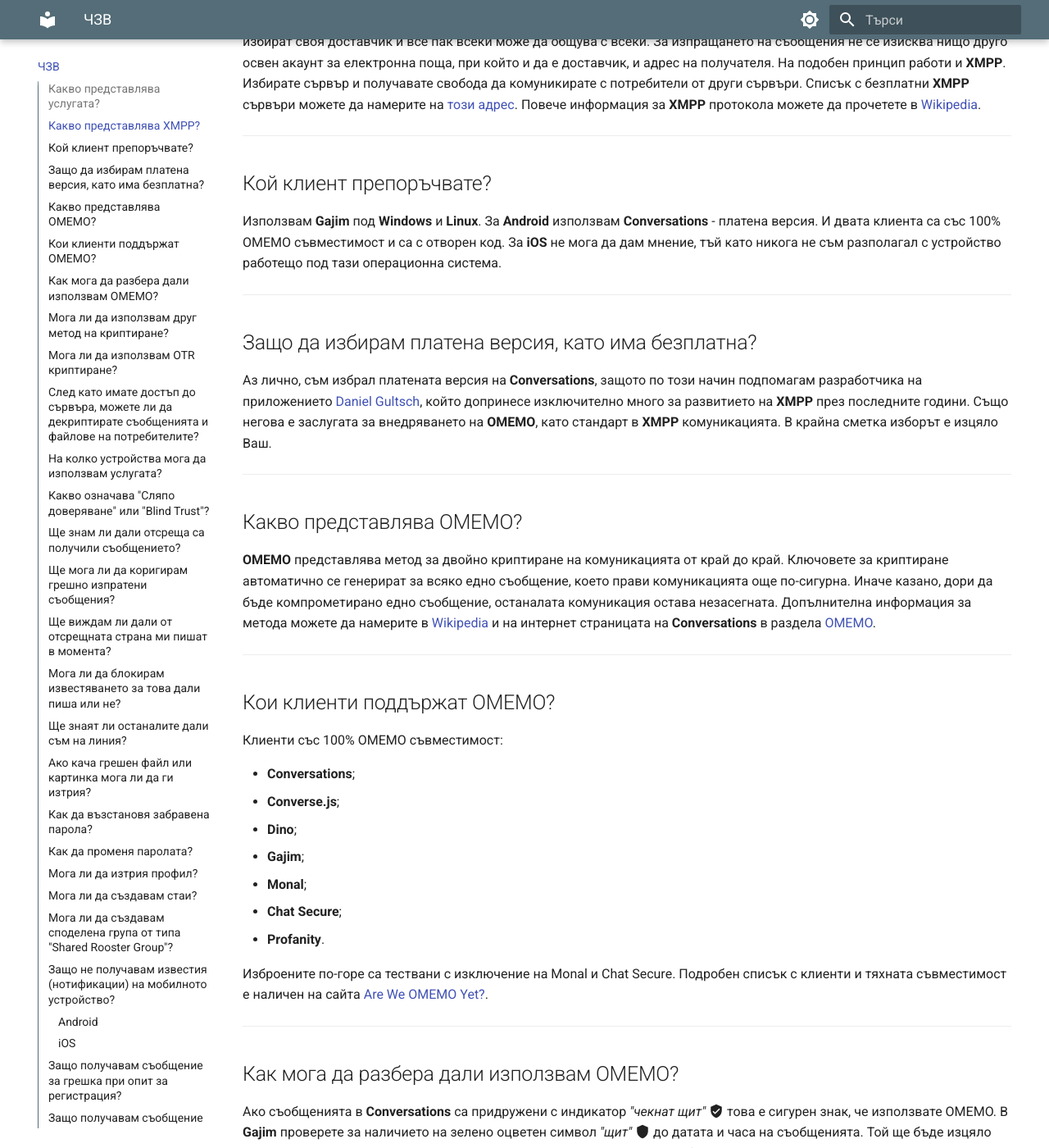
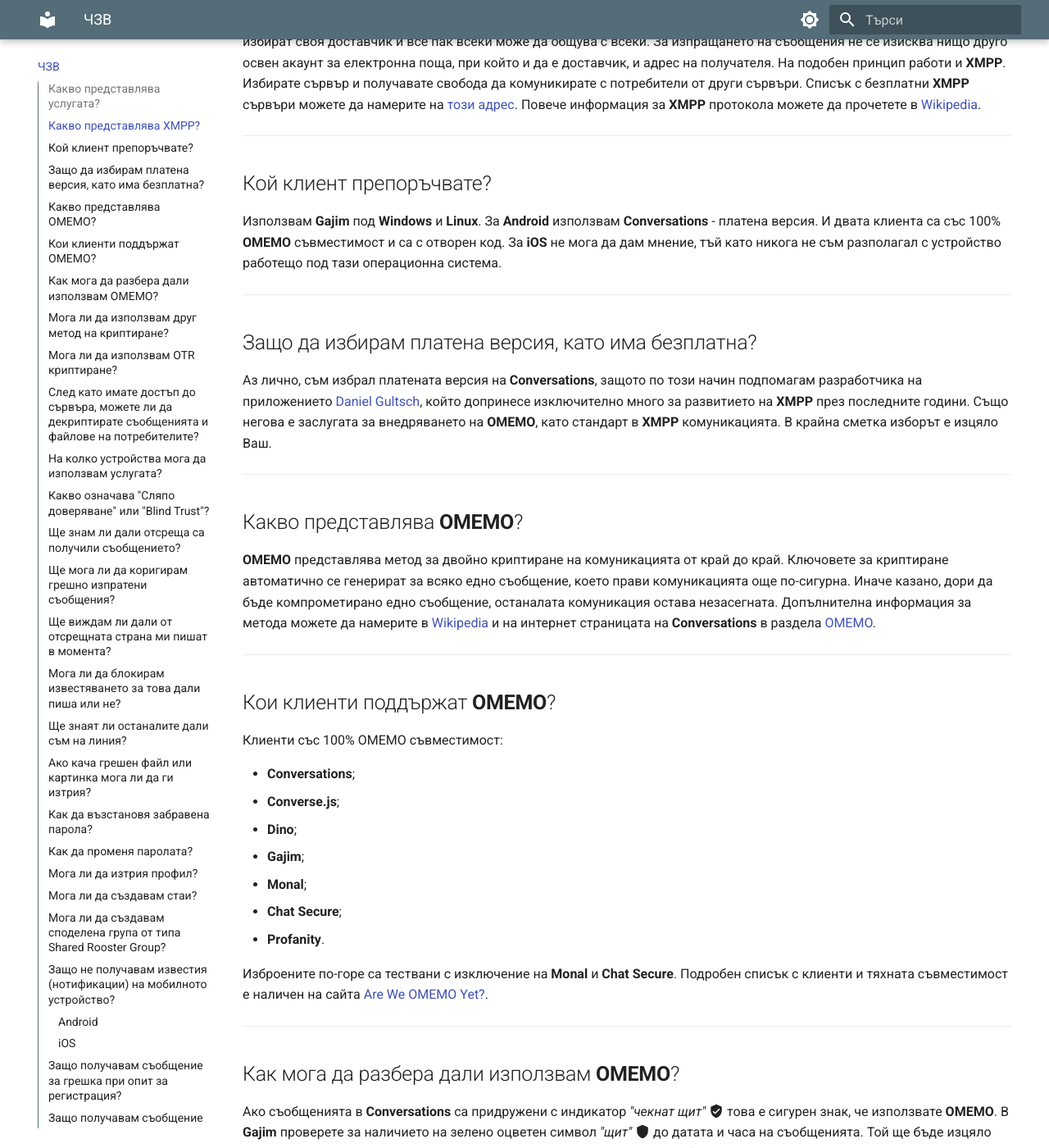
Before and after one commit to MrEddX/docs.chatrix.one, an MkDocs documentation site: the page built from docs/често-задавани-въпроси.md, in a window 1280 px wide and 1400 px high, scrolled down 1443 px. Shown: the whole window at 82% size. Built offline with MkDocs 1.6.1 and Material for MkDocs 9.7.7, drawn with Linux system fonts in a browser that asks for light colours; some of the changed text lies outside the part shown.

Commit message:
Multiple Content Corrections

```diff
--- a/docs/често-задавани-въпроси.md
+++ b/docs/често-задавани-въпроси.md
@@ -29,7 +29,7 @@
 
 ## Кой клиент препоръчвате?
 
-Използвам **Gajim** под **Windows** и **Linux**. За **Android** използвам **Conversations** - платена версия. И двата клиента са със 100% OMEMO съвместимост и са с отворен код. За **iOS** не мога да дам мнение, тъй като никога не съм разполагал с устройство работещо под тази операционна система.
+Използвам **Gajim** под **Windows** и **Linux**. За **Android** използвам **Conversations** - платена версия. И двата клиента са със 100% **OMEMO** съвместимост и са с отворен код. За **iOS** не мога да дам мнение, тъй като никога не съм разполагал с устройство работещо под тази операционна система.
 
 * * *
 
@@ -39,13 +39,13 @@
 
 * * *
 
-## Какво представлява OMEMO?
+## Какво представлява **OMEMO**?
 
 **OMEMO** представлява метод за двойно криптиране на комуникацията от край до край. Ключовете за криптиране автоматично се генерират за всяко едно съобщение, което прави комуникацията още по-сигурна. Иначе казано, дори да бъде компрометирано едно съобщение, останалата комуникация остава незасегната. Допълнителна информация за метода можете да намерите в [Wikipedia](https://en.wikipedia.org/wiki/OMEMO) и на интернет страницата на **Conversations** в раздела [OMEMO](https://conversations.im/omemo/).
 
 * * *
 
-## Кои клиенти поддържат OMEMO?
+## Кои клиенти поддържат **OMEMO**?
 
 Клиенти със 100% OMEMO съвместимост:
 
@@ -57,13 +57,13 @@
 - **Chat Secure**;
 - **Profanity**.
 
-Изброените по-горе са тествани с изключение на Monal и Chat Secure. Подробен списък с клиенти и тяхната съвместимост е наличен на сайта [Are We OMEMO Yet?](https://omemo.top/).
+Изброените по-горе са тествани с изключение на **Monal** и **Chat Secure**. Подробен списък с клиенти и тяхната съвместимост е наличен на сайта [Are We OMEMO Yet?](https://omemo.top/).
 
 * * *
 
-## Как мога да разбера дали използвам OMEMO?
+## Как мога да разбера дали използвам **OMEMO**?
 
-Ако съобщенията  в **Conversations** са придружени с индикатор *"чекнат щит"* :material-shield-check: това е сигурен знак, че използвате OMEMO. В **Gajim** проверете за наличието на зелено оцветен символ *"щит"* :material-shield: до датата и часа на съобщенията. Той ще бъде изцяло оцветен, когато сте се доверили на устройството. В случай, че не сте добавили устройството към списъка с доверени устройства, символът "щит" ще бъде наполовина оцветен в зелено. За всички останалите приложения ситуацията е аналогична.
+Ако съобщенията  в **Conversations** са придружени с индикатор *"чекнат щит"* :material-shield-check: това е сигурен знак, че използвате **OMEMO**. В **Gajim** проверете за наличието на зелено оцветен символ *"щит"* :material-shield: до датата и часа на съобщенията. Той ще бъде изцяло оцветен, когато сте се доверили на устройството. В случай, че не сте добавили устройството към списъка с доверени устройства, символът "щит" ще бъде наполовина оцветен в зелено. За всички останалите приложения ситуацията е аналогична.
 
 !!! warning "Внимание"
 
@@ -95,7 +95,7 @@
 
 * * *
 
-## Какво означава "Сляпо доверяване" или "Blind Trust"?
+## Какво означава "Сляпо доверяване" или "**Blind Trust**"?
 
 Накратко, това е начин да се доверите на устройство притежавано от човека с когото комуникирате, без да сте 100% сигурни, че от отсрещната страна действително стои той. Най-сигурният начин за извършване на доверяване е, като сканирате **QR** кода от екрана на устройство, собственост на Вашия кореспондент. Достатъчно е да сканирате само едно от  устройствата. Ще забележете, че колкото повече устройства притежавате, толкова по-сложен става **QR** кодът. Това е така, защото в него се съдържат идентификаторите на всички устройства от Вашия профил. Подробна информация можете да намерите в публикацията ["Blind Trust Before Verification"](https://gultsch.de/trust.html)на на **Daniel Gultsch**.
 
@@ -143,7 +143,7 @@
 
 !!! tip "Съвет"
 
-    Използвайте софтуер за управление на пароли (Password Manager). Бих препоръчал [Bitwarden](https://bitwarden.com/).
+    Използвайте софтуер за управление на пароли (**Password Manager**). Бих препоръчал [Bitwarden](https://bitwarden.com/).
 
 * * *
 
@@ -175,7 +175,7 @@
 
 * * *
 
-## Мога ли да създавам споделена група от типа "Shared Rooster Group"?
+## Мога ли да създавам споделена група от типа **Shared Rooster Group**?
 
 Не. Ако се свържете с мен мога да създам такава. По този начин няма да има нужда да каните всички членове по отделно. Групата ще бъде видима веднага в приложението на всички включени в нея. За връзка най-добре изпратете **XMPP** съобщение до администратор.
 
@@ -213,9 +213,9 @@
 
 * * *
 
-## Защо получавам съобщение за невалиден SSL/TLS сертификат?
+## Защо получавам съобщение за невалиден **SSL/TLS** сертификат?
 
-Вероятно използвате устройство с остаряла операционна система (Android 6 или 7). Можете ръчно да приемете сертификата.
+Вероятно използвате устройство с остаряла операционна система (**Android** 6 или 7). Можете ръчно да приемете сертификата.
 
 !!! warning "Внимание"
 
```
Also changed, not shown: other parts of docs/често-задавани-въпроси.md (+6 -6 lines), docs/клиенти.md (+1 -1 lines), docs/поверителност.md (+2 -2 lines), docs/регистрация.md (+3 -3 lines), docs/статус.md (+2 -2 lines).
